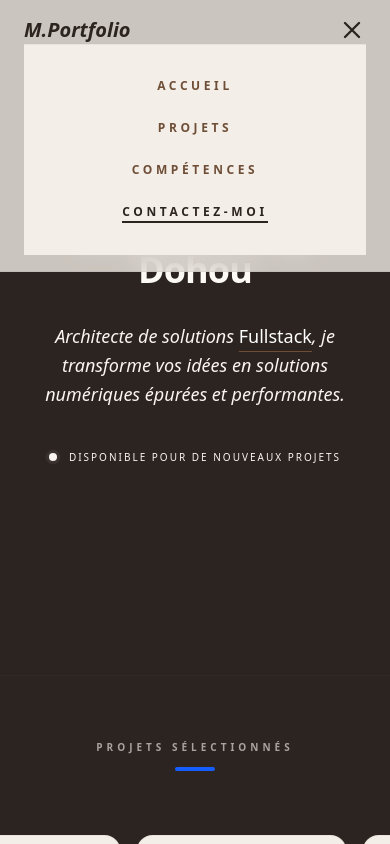
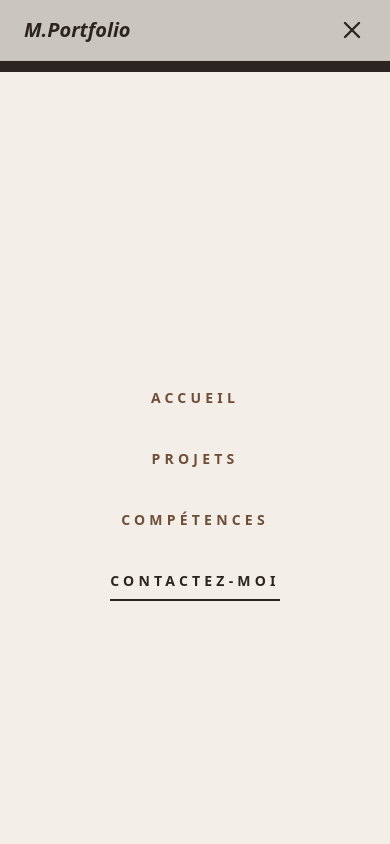
Before and after one commit to audreyerciasdohou-124/Portfolio_2026, a Next.js app: page / in a window 390 px wide. Both pictures are taken after a click on the button "Toggle menu". Shown: the top 844 px of the page. Built offline with nearby package versions, Linux system fonts and the light colour scheme.

Commit message:
respons.. modif

```diff
--- a/app/globals.css
+++ b/app/globals.css
@@ -58,3 +58,7 @@ body {
 html {
   scroll-behavior: smooth;
 }
+
+html {
+  scroll-behavior: smooth;
+}
--- a/components/Navbar.tsx
+++ b/components/Navbar.tsx
@@ -1,13 +1,30 @@
 "use client";
 import { useState } from "react";
 import { motion, AnimatePresence } from "framer-motion";
-import { Menu, X } from "lucide-react"; // Pense à les importer
+import { Menu, X } from "lucide-react";
 
 const Navbar = () => {
   const [isOpen, setIsOpen] = useState(false);
 
+  // Fonction pour fermer le menu et scroller doucement
+  const handleScroll = (e: React.MouseEvent<HTMLAnchorElement, MouseEvent>, id: string) => {
+    e.preventDefault();
+    setIsOpen(false); // Ferme le menu mobile
+
+    const element = document.getElementById(id.replace("#", ""));
+    if (element) {
+      element.scrollIntoView({ behavior: "smooth" });
+    }
+  };
+
+  const navLinks = [
+    { name: "Accueil", href: "#accueil" },
+    { name: "Projets", href: "#projets" },
+    { name: "Compétences", href: "#competences" },
+  ];
+
   return (
-    <nav className="fixed top-0 w-full z-50 bg-[#F3EEE7]/80 backdrop-blur-md border-b border-[#2C2420]/5 px-6 py-4">
+    <nav className="fixed top-0 w-full z-[100] bg-[#F3EEE7]/80 backdrop-blur-md border-b border-[#2C2420]/5 px-6 py-4">
       <div className="max-w-7xl mx-auto flex justify-between items-center">
 
         {/* LOGO */}
@@ -15,39 +32,63 @@ const Navbar = () => {
           M.Portfolio
         </div>
 
-        {/* LIENS DESKTOP (Cachés sur mobile : hidden md:flex) */}
+        {/* LIENS DESKTOP */}
         <div className="hidden md:flex items-center gap-8 text-[11px] uppercase tracking-[0.2em] font-bold text-[#6F4E37]">
-          <a href="#accueil" className="hover:text-[#2C2420] transition-colors">Accueil</a>
-          <a href="#projets" className="hover:text-[#2C2420] transition-colors">Projets</a>
-          <a href="#competences" className="hover:text-[#2C2420] transition-colors">Compétences</a>
-          <a href="#contact" className="bg-[#2C2420] text-white px-6 py-2 rounded-full hover:bg-[#6F4E37] transition-all">
+          {navLinks.map((link) => (
+            <a
+              key={link.name}
+              href={link.href}
+              onClick={(e) => handleScroll(e, link.href)}
+              className="hover:text-[#2C2420] transition-colors"
+            >
+              {link.name}
+            </a>
+          ))}
+          <a
+            href="#contact"
+            onClick={(e) => handleScroll(e, "#contact")}
+            className="bg-[#2C2420] text-white px-6 py-2 rounded-full hover:bg-[#6F4E37] transition-all"
+          >
             Contactez-moi
           </a>
         </div>
 
-        {/* BOUTON HAMBURGER (Uniquement sur mobile : flex md:hidden) */}
+        {/* BOUTON HAMBURGER */}
         <button
-          className="md:hidden text-[#2C2420]"
+          className="md:hidden text-[#2C2420] z-50"
           onClick={() => setIsOpen(!isOpen)}
+          aria-label="Toggle menu"
         >
           {isOpen ? <X size={28} /> : <Menu size={28} />}
         </button>
       </div>
 
-      {/* MENU MOBILE (AnimatePresence pour l'ouverture fluide) */}
+      {/* MENU MOBILE */}
       <AnimatePresence>
         {isOpen && (
           <motion.div
-            initial={{ opacity: 0, height: 0 }}
-            animate={{ opacity: 1, height: "auto" }}
-            exit={{ opacity: 0, height: 0 }}
-            className="md:hidden bg-[#F3EEE7] border-t border-[#2C2420]/5 overflow-hidden"
+            initial={{ opacity: 0, y: -20 }}
+            animate={{ opacity: 1, y: 0 }}
+            exit={{ opacity: 0, y: -20 }}
+            transition={{ duration: 0.3 }}
+            className="fixed inset-0 top-[72px] h-screen w-full bg-[#F3EEE7] z-40 md:hidden"
           >
-            <div className="flex flex-col gap-6 p-8 text-[12px] uppercase tracking-[0.3em] font-bold text-[#6F4E37] items-center">
-              <a href="#accueil" onClick={() => setIsOpen(false)}>Accueil</a>
-              <a href="#projets" onClick={() => setIsOpen(false)}>Projets</a>
-              <a href="#competences" onClick={() => setIsOpen(false)}>Compétences</a>
-              <a href="#contact" onClick={() => setIsOpen(false)} className="text-[#2C2420] border-b-2 border-[#2C2420]">
+            <div className="flex flex-col gap-10 p-12 text-[14px] uppercase tracking-[0.3em] font-bold text-[#6F4E37] items-center justify-center h-full">
+              {navLinks.map((link) => (
+                <a
+                  key={link.name}
+                  href={link.href}
+                  onClick={(e) => handleScroll(e, link.href)}
+                  className="hover:text-[#2C2420] active:text-[#2C2420] transition-all"
+                >
+                  {link.name}
+                </a>
+              ))}
+              <a
+                href="#contact"
+                onClick={(e) => handleScroll(e, "#contact")}
+                className="text-[#2C2420] border-b-2 border-[#2C2420] pb-2"
+              >
                 Contactez-moi
               </a>
             </div>
```
